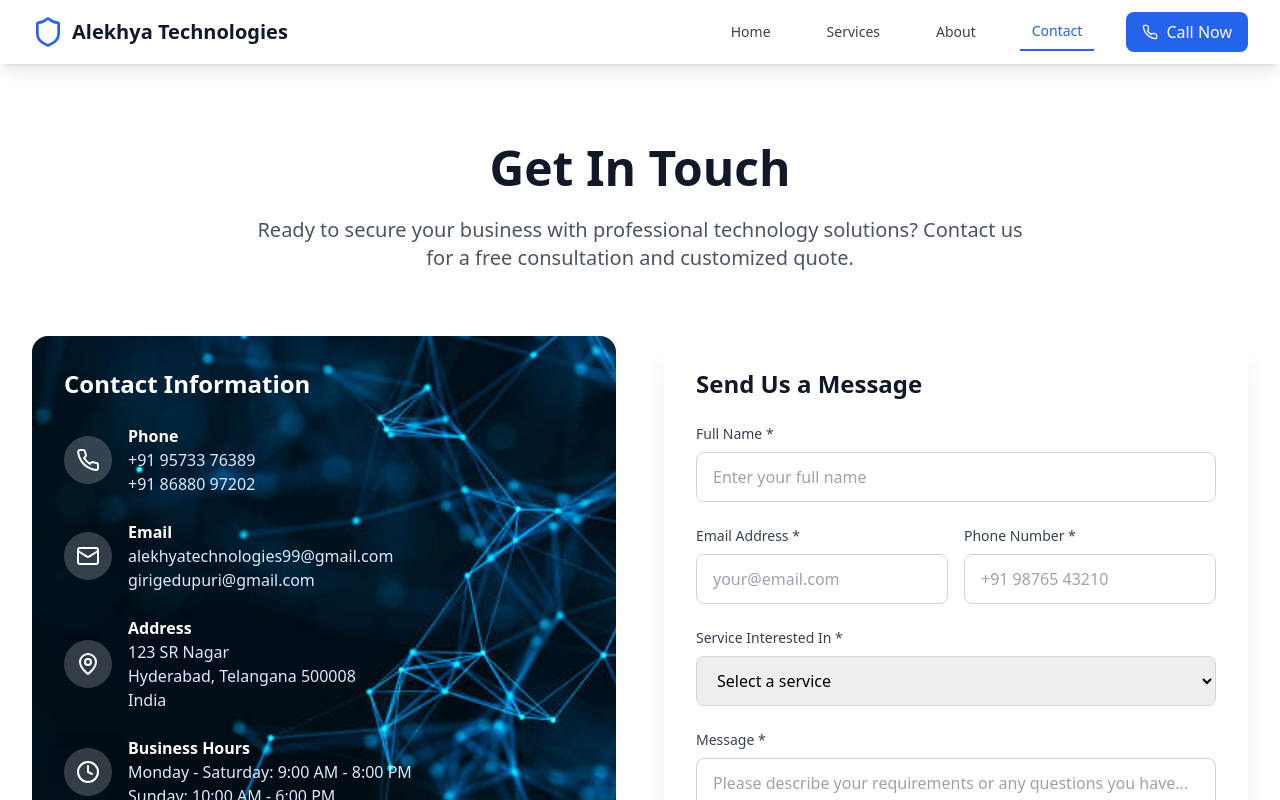
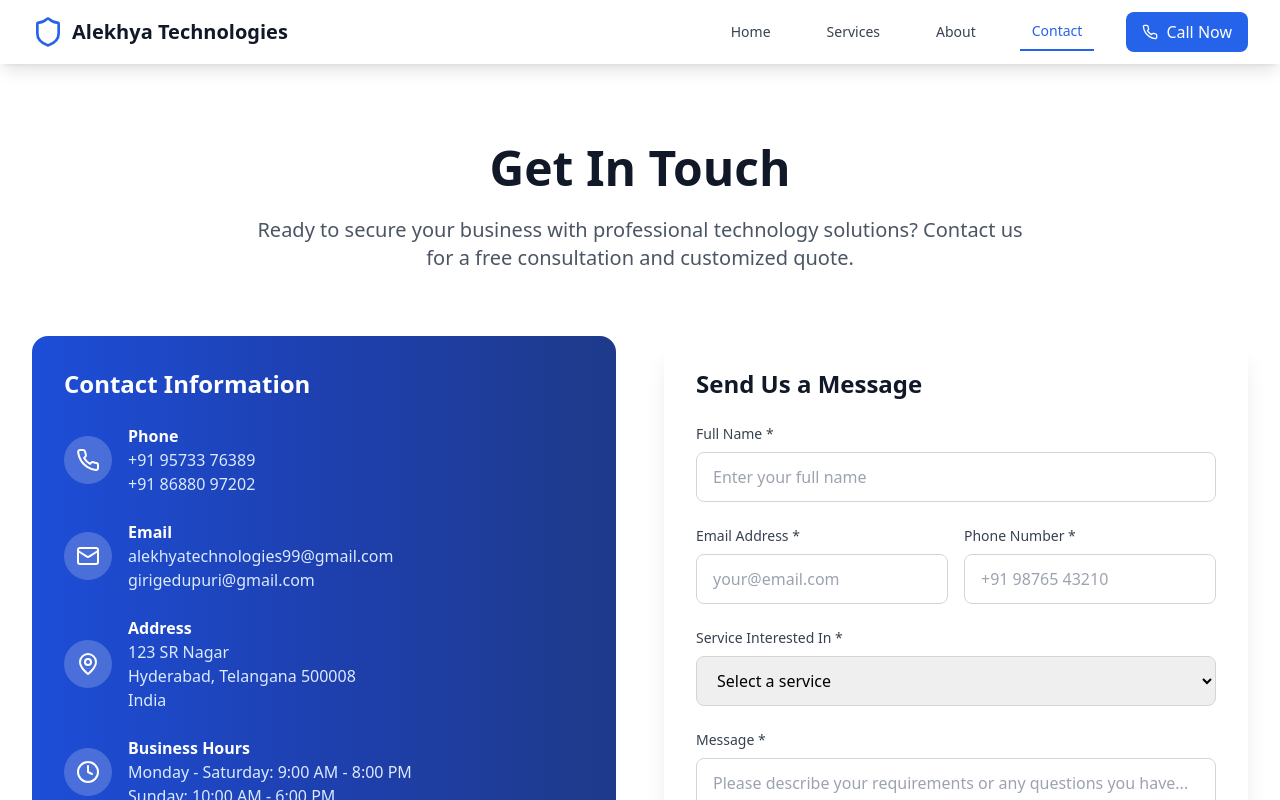
Before and after one commit to nani1105/Alekhya-Technologies, a React (Vite) app: page /contact in a window 1280 px wide. Shown: the top 800 px of the page. Built offline with nearby package versions, Linux system fonts and the light colour scheme.

Commit message:
fixed img loc

```diff
--- a/src/pages/Contact.tsx
+++ b/src/pages/Contact.tsx
@@ -1,7 +1,7 @@
 import React, { useState } from 'react';
 import { Phone, Mail, MapPin, Clock, Send, CheckCircle } from 'lucide-react';
 import { Fade, Slide } from 'react-awesome-reveal';
-import heroImage from '../logo/Hero.jpg';
+
 
 const Contact = () => {
   const [formData, setFormData] = useState({
@@ -77,9 +77,8 @@
           <Slide direction="left" triggerOnce>
             <div>
               <div
-                className="relative text-white p-8 rounded-2xl mb-8 bg-cover bg-center overflow-hidden"
-                style={{ backgroundImage: `url(${heroImage})` }} //
-              >
+                  className="relative text-white p-8 rounded-2xl mb-8 bg-gradient-to-r from-blue-700 via-blue-800 to-blue-900 overflow-hidden"
+                >
                 <h2 className="text-2xl font-bold mb-6">Contact Information</h2>
                 <div className="space-y-6">
                   <Fade cascade damping={0.1} triggerOnce>
```
